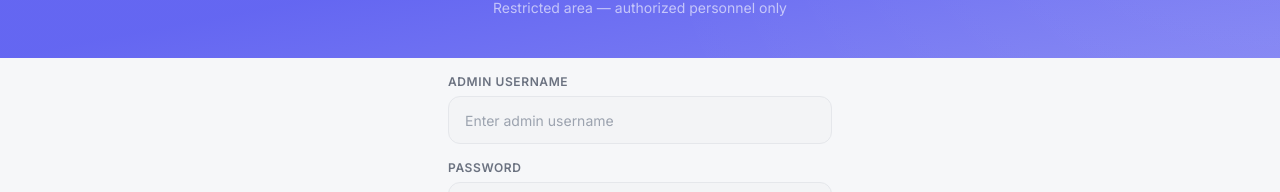
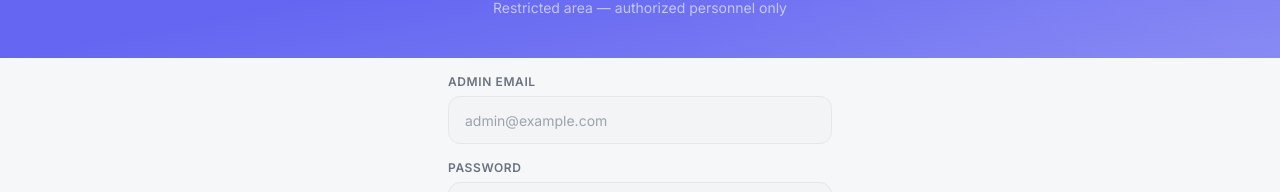
Before and after one commit to shani11221122/adaptive-mcq-hub, a React (Vite) app: page /admin/login in a window 1280 px wide. Shown: the part 182-374 px from the top of the page. Built offline with nearby package versions, Linux system fonts and the light colour scheme; the HTML template or start-up script is replaced by a standard one.

Commit message:
Changes
Co-authored-by: shani11221122 <174919821+shani11221122@users.noreply.github.com>

```diff
--- a/src/pages/AdminLogin.tsx
+++ b/src/pages/AdminLogin.tsx
@@ -122,16 +122,16 @@ const AdminLogin = () => {
         <form onSubmit={handleSubmit} className="space-y-4 max-w-sm mx-auto">
           <div>
             <label className="text-xs font-semibold text-muted-foreground uppercase tracking-wider mb-1.5 block">
-              Admin Username
+              Admin Email
             </label>
             <input
-              type="text"
-              placeholder="Enter admin username"
+              type="email"
+              placeholder="admin@example.com"
               value={username}
               onChange={(e) => setUsername(e.target.value)}
               className="input-field w-full"
               disabled={locked}
-              autoComplete="off"
+              autoComplete="email"
               required
             />
           </div>
```
